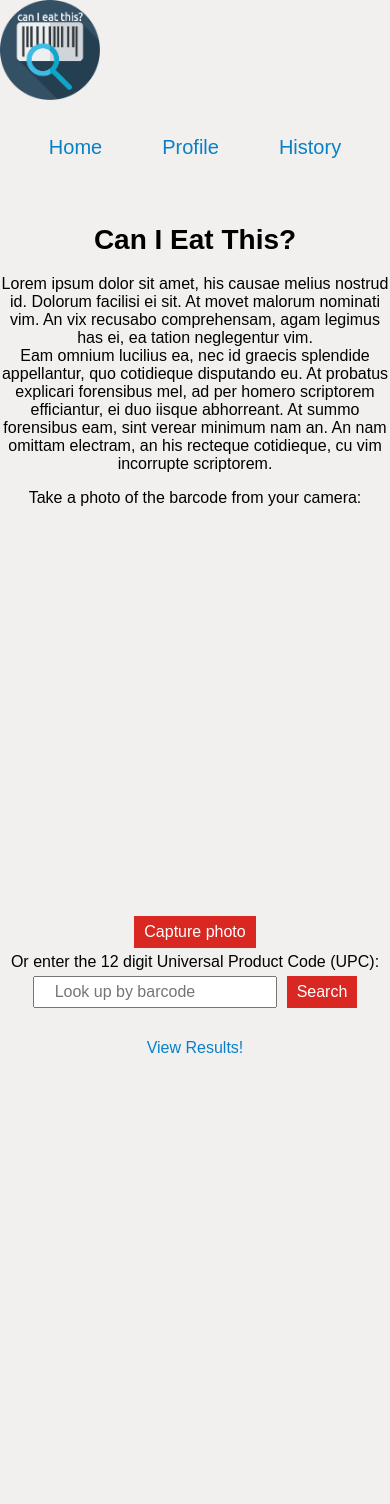
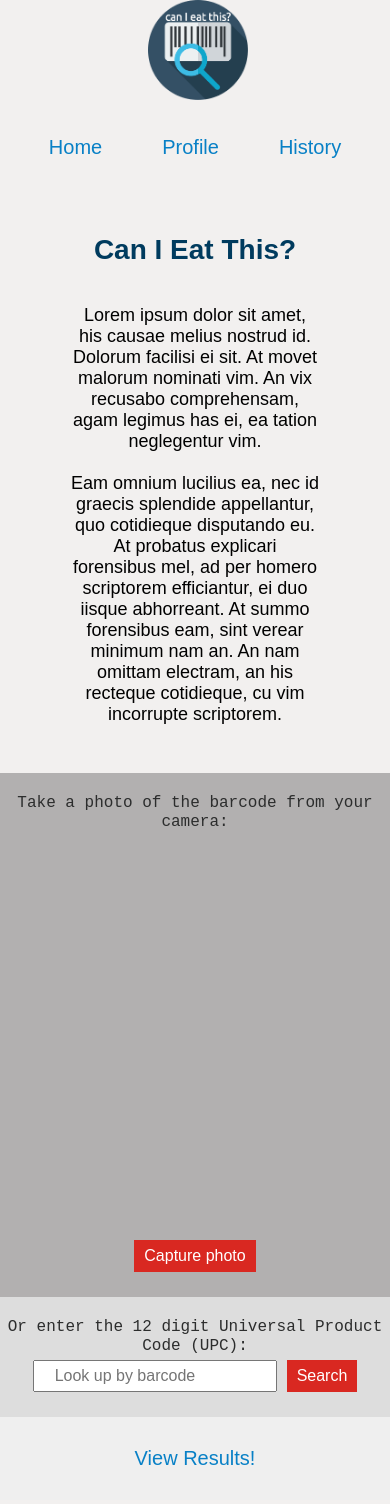
Before and after one commit to naeohmi/can-i-eat-this, a React (Create React App) app in the folder react/: page / in a window 390 px wide. Shown: the top 1504 px of the page. Before the commit the page ends 1093 px from the top, so only its background shows below. Built offline with nearby package versions, Linux system fonts and the light colour scheme; no server answers.

Commit message:
styling homepage

```diff
--- a/react/src/App.css
+++ b/react/src/App.css
@@ -6,6 +6,12 @@ body {
 /* Text */
 
 @import url('https://fonts.googleapis.com/css?family=Ubuntu+Condensed%7CUbuntu+Mono:400,400i,700,700i%7CUbuntu:300,300i,400,400i,500,500i,700,700i');
+
+h1 {
+	font-size: 40px;
+	font-family: 'Ubuntu', sans-serif;
+	color: #003B5E;
+}
 
 h2 {
 	font-size: 30px;
@@ -122,9 +128,59 @@ input[type=text] {
 	background-color: #FF241C;
 }
 
+.introHome {
+	padding: 10px 50px;
+}
+
+.inputOptions {
+	display: flex;
+	margin: 0px 50px;
+	border: 1px solid #FFFFFF;
+}
+
+.upc-photo-input {
+	flex: 1;
+	padding: 10px;
+	background: #b2b0b0;
+    background: -webkit-linear-gradient(#dddddd, #b2b0b0); /* For Safari 5.1 to 6.0 */
+    background: -o-linear-gradient(#dddddd, #b2b0b0); /* For Opera 11.1 to 12.0 */
+    background: -moz-linear-gradient(#dddddd, #b2b0b0); /* For Firefox 3.6 to 15 */
+    background: linear-gradient(#dddddd, #b2b0b0); /* Standard syntax */
+}
+
+.upc-text-input {
+	flex: 1;
+    background: -webkit-linear-gradient(#dddddd, #b2b0b0); /* For Safari 5.1 to 6.0 */
+    background: -o-linear-gradient(#dddddd, #b2b0b0); /* For Opera 11.1 to 12.0 */
+    background: -moz-linear-gradient(#dddddd, #b2b0b0); /* For Firefox 3.6 to 15 */
+    background: linear-gradient(#dddddd, #b2b0b0); /* Standard syntax */
+	padding: 200px 0px;
+}
+
+.introParagraph {
+	font-family: 'Ubuntu', sans-serif;
+	font-size: 18px;
+	padding: 20px;
+}
+
+.labelMessage1, .labelMessage2 {
+	font-family: 'Ubuntu Mono', monospace;
+	color: #2c2d2d;
+	font-size: 18px;
+}
+
+.displayR {
+	font-size: 20px;
+	display: flex;
+	padding: 0px;
+	background-color: #efefef;
+}
+
 .displayResult {
 	float: none;
 	padding: 0;
+	text-align: center;
+	flex: 1;
 }
 
 .displayResult a {
@@ -329,7 +385,7 @@ img.thumbnail{
 
 /* Mobile */
 
-@media only screen and (max-width: 500px) {
+@media only screen and (max-width: 667px) {
 	h1 {
 	font-size: 28px;
 	}
@@ -350,11 +406,13 @@ img.thumbnail{
 	}
 	.nav {
 	height: auto;
+	display: block;
 	}
 	.logo img {
 	float: none;
 	display: block;
 	position: relative;
+	padding: 0 38%;
 	}
 	nav {
 	display: block;
@@ -416,6 +474,27 @@ img.thumbnail{
 	display: block;
 	width: 100%;
 	}
+	.inputOptions {
+	display: block;
+	margin: 0px;
+	border: none;
+	}
+	.upc-photo-input {
+	background: #b2b0b0;
+	display: block;
+	padding: 20px 0;
+	}
+	.upc-text-input {
+	background: #dddddd;
+	display: block;
+	padding: 20px 0;
+	}
+	.labelMessage1, .labelMessage2 {
+	font-size: 16px;
+	}
+	.displayR {
+	margin: 0;
+	}
 }
 
 .icons img {
--- a/react/src/components/Home.js
+++ b/react/src/components/Home.js
@@ -67,13 +67,12 @@ class Home extends Component {
   render() {
     return (
       <div className="home">
-        <div className="containerHome">
           <div className="introHome">
             <h1 className="title">Can I Eat This?</h1>
             <p className="introParagraph">Lorem ipsum dolor sit amet, his causae melius
             nostrud id. Dolorum facilisi ei sit. At movet malorum nominati vim. An vix recusabo comprehensam,
             agam legimus has ei, ea tation neglegentur vim.
-            <br/>
+            <br/><br/>
             Eam omnium lucilius ea, nec id graecis splendide appellantur, quo cotidieque
             disputando eu. At probatus explicari forensibus mel, ad per homero scriptorem efficiantur, ei duo iisque
             abhorreant. At summo forensibus eam, sint verear minimum nam an. An nam omittam electram,
@@ -96,10 +95,11 @@ class Home extends Component {
               className="barcode"
               />
             <button className="searchProduct">Search</button>
-            <ul className="displayResult"><li><NavLink to="/result">View Results!</NavLink></li></ul>
           </form>
         </div>
-      </div>
+        <div className="displayR">
+        <ul className="displayResult"><li><NavLink to="/result">View Results!</NavLink></li></ul>
+        </div>
     </div>
     );
   }
--- a/react/src/components/Profile.js
+++ b/react/src/components/Profile.js
@@ -96,6 +96,16 @@ class Profile extends Component {
     return (
       <div className="profile">
        <h2>User Preferences</h2>
+       <div className="buttons">
+       <p className="paragraph">Have a userid? Retrieve your data here!</p>
+       		<input
+            type="text"
+            placeholder="Get my data!"
+            ref="findUserID"
+            className="findUserID"
+            />
+       <button className="findUser" onClick={this.findUserID.bind(this)}>Find</button>
+       </div>
        <p className="paragraph">Please, select the allergens that you would like to avoid.</p>
 		<form onSubmit={this.userPreferences}>
 		<div className="row">
@@ -287,16 +297,6 @@ class Profile extends Component {
 		  <div className="buttons">
 			{this.renderEdit()}
 		  </div>
-		  <div className="buttons">
-		  <p className="paragraph">This is for authorized developers only!</p>
-		  	<input
-            type="text"
-            placeholder="Find a user ID"
-            ref="findUserID"
-            className="findUserID"
-            />
-			<button className="findUser" onClick={this.findUserID.bind(this)}>Find User</button>
-		  </div>
       </div>
     );
   }
```
